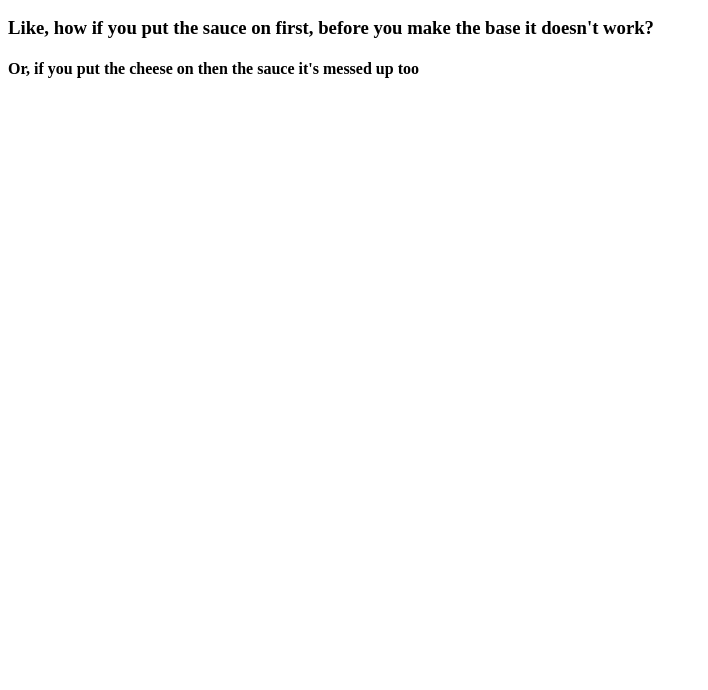
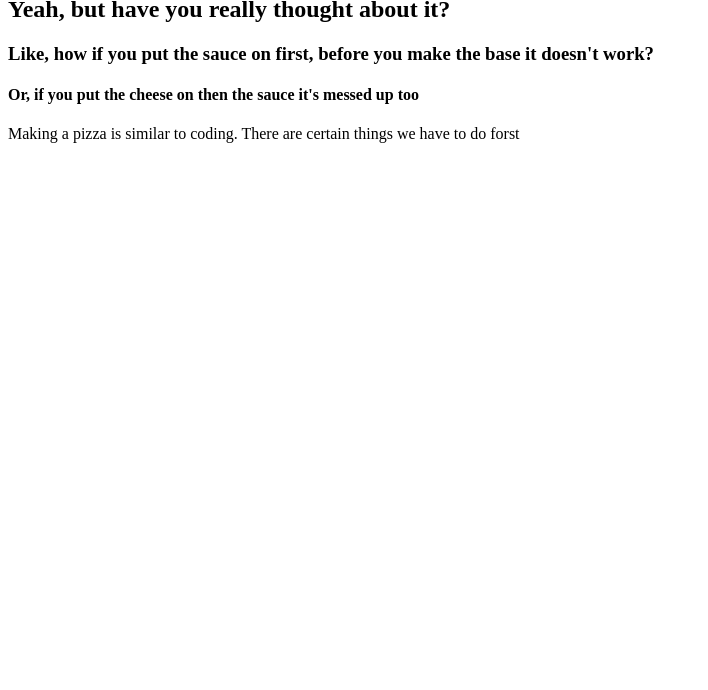
Before and after one commit to maddy4nderson/HTML-CSS, a plain HTML site: page index.html in a window 1280 px wide. Shown: the part 110-800 px from the top of the page, without its empty margins (0-708 px from the left). Drawn offline with Linux system fonts and the light colour scheme.

Commit message:
Update index.html

```diff
--- a/index.html
+++ b/index.html
@@ -6,10 +6,15 @@
     <title>Pizza Party</title>
 </head>
 <body>
+//add headings
     <h1>Have you ever made a pizza from scratch?</h1>
     <h2>Yeah, but have you really thought about it?</h2>
     <h3>Like, how if you put the sauce on first, before you make the base
     it doesn't work?</h3>
     <h4> Or, if you put the cheese on then the sauce it's messed up too</h4>
+
+    <p>Making a pizza is similar to coding. There are certain things we
+    have to do forst
+    </p>
 </body>
 </html>
```
